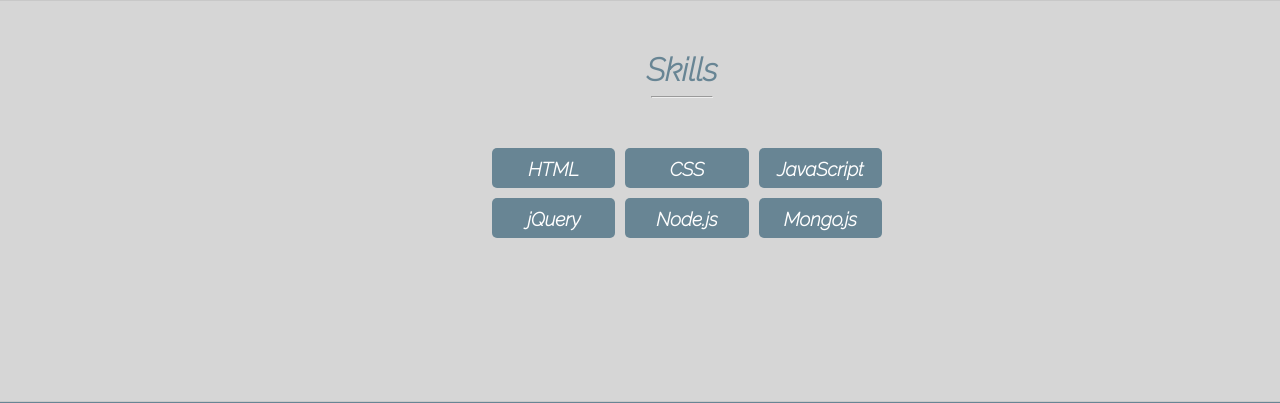
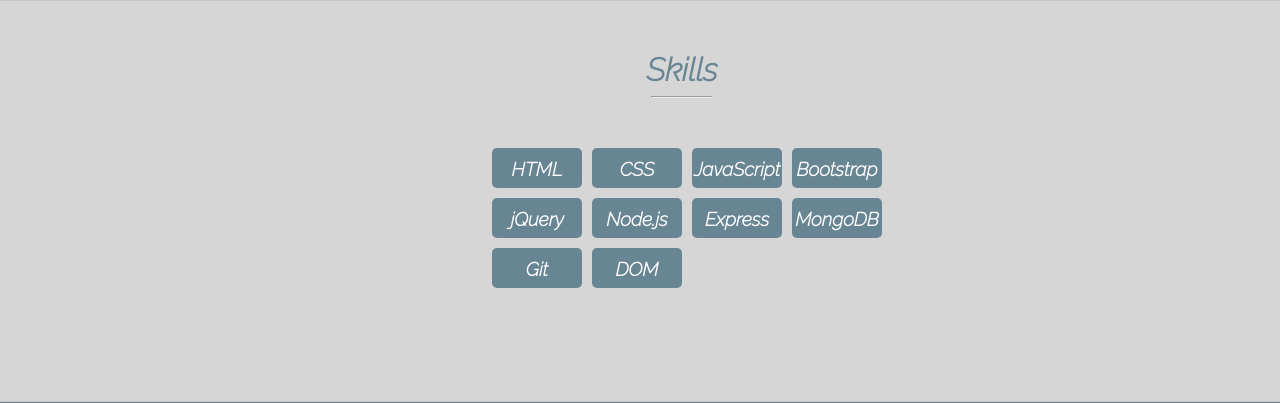
Before and after one commit to GrantMAD/Grantportfolio, a PHP site: page / in a window 1280 px wide; the page is wider, and only the part inside the window is pictured. Shown: the part 4506-4909 px from the top of that part. Run offline with PHP 8.4, Linux system fonts and the light colour scheme.

Commit message:
updated skills

```diff
--- a/Portfolioindex.css
+++ b/Portfolioindex.css
@@ -378,7 +378,7 @@ h4 {
 
 .skillNames {
 	display: grid;
-	grid-template-columns: repeat(3, 1fr);
+	grid-template-columns: repeat(4, 1fr);
 	grid-template-rows: repeat(2, 1fr);
 	margin: 50px auto;
 	max-width: 400px;
--- a/index.html
+++ b/index.html
@@ -270,9 +270,14 @@
 					<li class="skill">HTML</li>
 					<li class="skill">CSS</li>
 					<li class="skill">JavaScript</li>
+					<li class="skill">Bootstrap</li>
 					<li class="skill">jQuery</li>
 					<li class="skill">Node.js</li>
-					<li class="skill">Mongo.js</li>
+					<li class="skill">Express</li>
+					<li class="skill">MongoDB</li>
+					<li class="skill">Git</li>
+					<li class="skill">DOM</li>
+
 				</ul>
 		</div>
 		<div id="contactarea">
```
